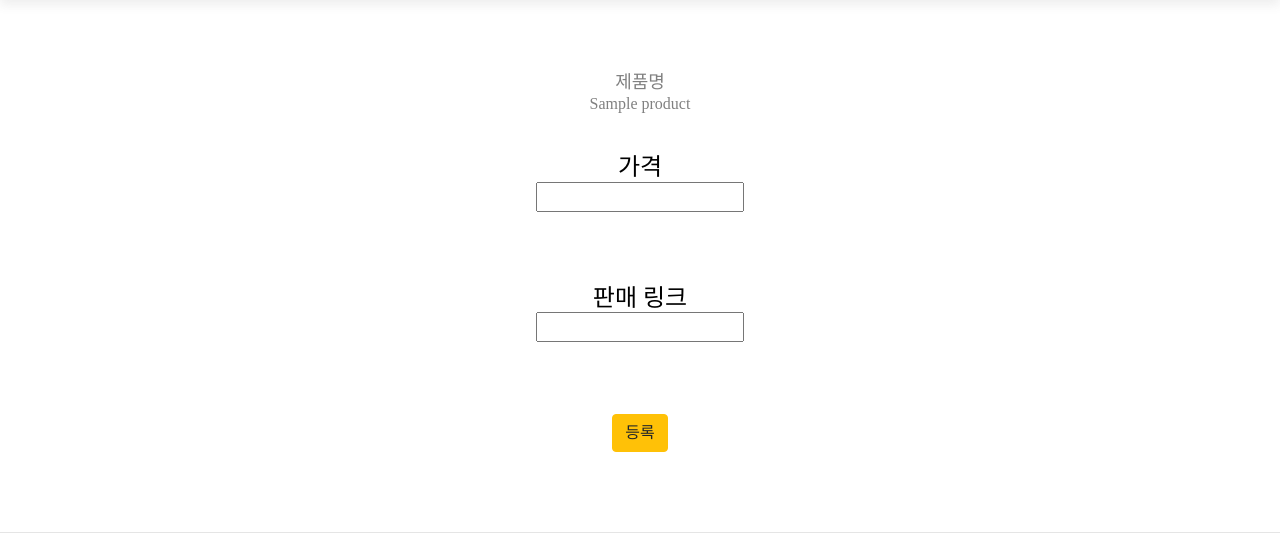
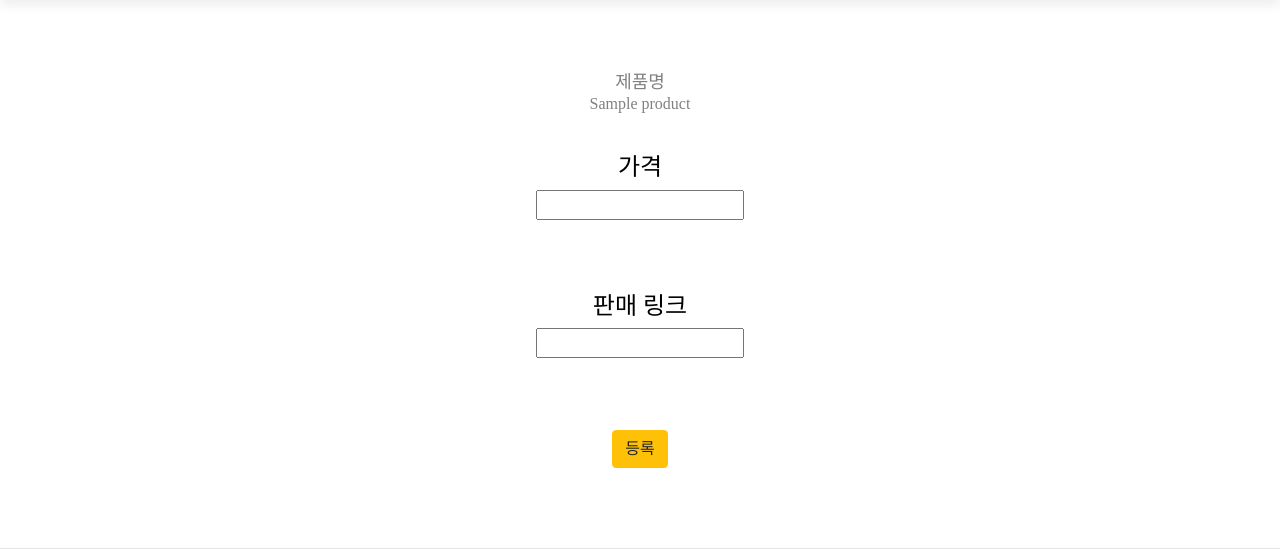
Before and after one commit to pcjs156/LionStore, a Django app: template mainApp/templates/webSellInfoCreate.html in a window 1280 px wide. Shown: the part 222-782 px from the top of the page. Run offline with Django 3.2, Linux system fonts and the light colour scheme; the template is opened without the code that fills it: most values are stand-ins (such as "Sample title", 1, 10 or a date in 2020); form fields are guessed from the names that the template uses; some libraries are stand-ins or nearby versions; some web fonts are replaced.

Commit message:
판매정보 등록 페이지 마진 추가

```diff
--- a/mainApp/templates/stationerSellInfoCreate.html
+++ b/mainApp/templates/stationerSellInfoCreate.html
@@ -46,7 +46,7 @@
             <form method="POST">
                 {% csrf_token %}
                 <div class="checkout__form__input elementContainer">
-                    <h4 style="font-family: 'yg-jalnan';">가격</h4>
+                    <h4 style="font-family: 'yg-jalnan'; margin-bottom: 0.5rem;">가격</h4>
                     {{ form.price }}
 
                     <br><br>
--- a/mainApp/templates/webSellInfoCreate.html
+++ b/mainApp/templates/webSellInfoCreate.html
@@ -44,11 +44,11 @@
     <form method="POST">
         {% csrf_token %}
         <div class="checkout__form__input elementContainer">
-            <h4 style="font-family: 'yg-jalnan';">가격</h4>
+            <h4 style="font-family: 'yg-jalnan'; margin-bottom: 0.5rem;">가격</h4>
             {{ form.price }}
         </div>
         <div class="checkout__form__input elementContainer">
-            <h4 style="font-family: 'yg-jalnan';">판매 링크</h4>
+            <h4 style="font-family: 'yg-jalnan'; margin-bottom: 0.5rem;">판매 링크</h4>
             {{ form.link }}
         </div>
 
```
